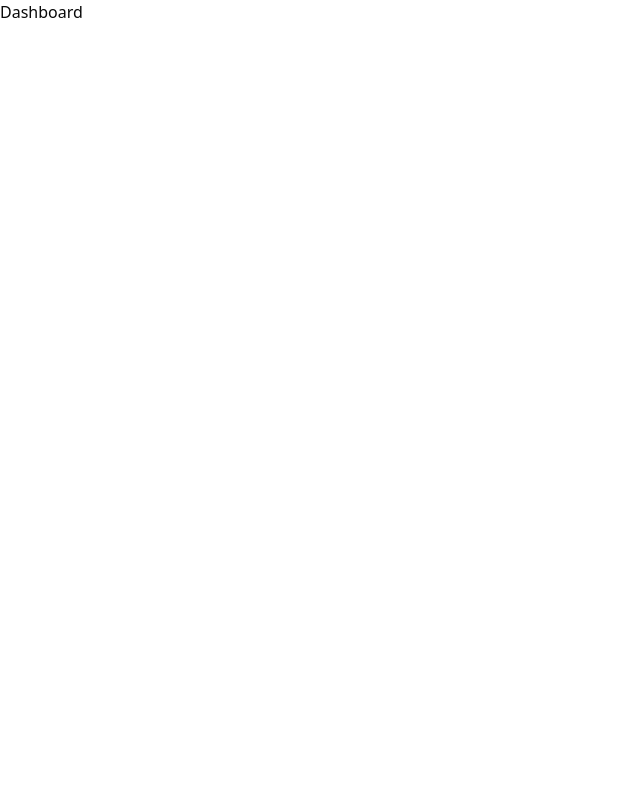
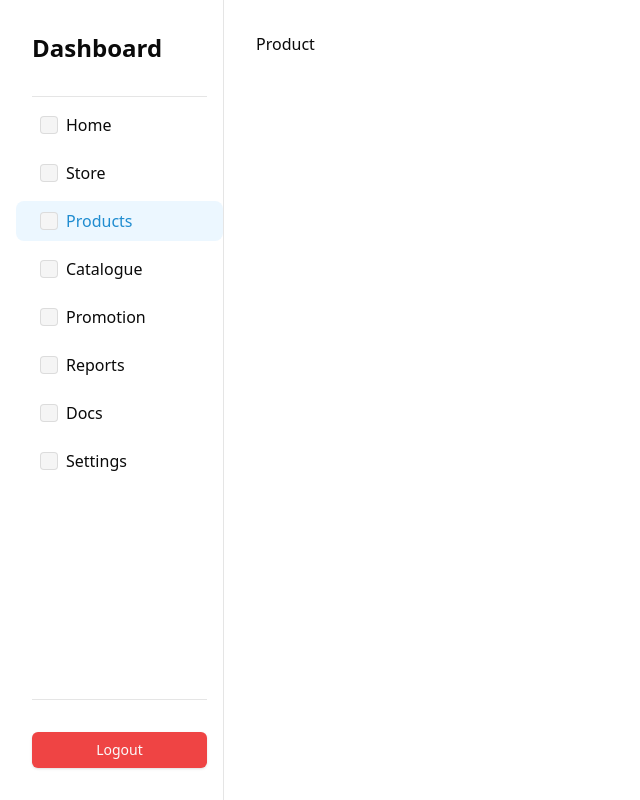
Before and after one commit to amankashyap004/assignment-wit-by-bit, a Next.js app: page /dashboard in a window 1280 px wide. Shown: the whole page, without its empty margins (0-640 px from the left). Built offline with nearby package versions, Linux system fonts and the light colour scheme.

Commit message:
create: dashboard page and components

```diff
--- a/src/app/dashboard/DashboardLayout.tsx
+++ b/src/app/dashboard/DashboardLayout.tsx
@@ -1,9 +1,19 @@
-import React from 'react'
+import Sidebar from "./Sidebar";
+import { ReactNode } from "react";
 
-const DashboardLayout = () => {
-  return (
-    <div>DashboardLayout</div>
-  )
+interface DashboardLayoutProps {
+  children: ReactNode;
 }
 
-export default DashboardLayout
+const DashboardLayout = ({ children }: DashboardLayoutProps) => {
+  return (
+    <div className="flex w-full h-screen px-4">
+      <div className="w-1/6">
+        <Sidebar />
+      </div>
+      <div className="w-5/6">{children}</div>
+    </div>
+  );
+};
+
+export default DashboardLayout;
--- a/src/app/dashboard/Sidebar.tsx
+++ b/src/app/dashboard/Sidebar.tsx
@@ -1,9 +1,78 @@
-import React from 'react'
+"use client";
+import { useEffect, useState } from "react";
+import { useRouter, useSearchParams } from "next/navigation";
+import { Button } from "@/components/ui/button";
 
 const Sidebar = () => {
+  const router = useRouter();
+  const searchParams = useSearchParams();
+  const [activeTab, setActiveTab] = useState("");
+
+  const tab = searchParams.get("tab");
+  useEffect(() => {
+    if (tab) {
+      setActiveTab(tab as string);
+    } else {
+      setActiveTab("products");
+    }
+  }, [tab]);
+
+  const handleLogout = () => {
+    router.push("/");
+  };
+
   return (
-    <div>Sidebar</div>
-  )
-}
+    <div className="flex flex-col justify-between items-start w-full h-full border-r border-black border-opacity-10">
+      <section className="w-full">
+        <div className="mx-4 py-8 text-2xl font-bold border-b border-black border-opacity-10">
+          Dashboard
+        </div>
+        <div>
+          {sidebarItems.map((item) => {
+            const lowerCaseItem = item.toLowerCase();
+            const isActive = activeTab === lowerCaseItem;
+            return (
+              <div
+                key={item}
+                className={`flex items-center justify-start gap-2 px-6 py-2 my-2 cursor-pointer rounded-lg font-medium transition-all ease-in-out duration-300 ${
+                  isActive
+                    ? "bg-[#ECF7FF] text-[#1F8CD0]"
+                    : "hover:bg-[#ECF7FF] hover:text-[#1F8CD0]"
+                }`}
+                onClick={() =>
+                  router.push(`/dashboard?tab=${item.toLowerCase()}`)
+                }
+              >
+                <div className="p-2 bg-[#F5F5F5] border border-black border-opacity-10 rounded" />
+                {item}
+              </div>
+            );
+          })}
+        </div>
+      </section>
+      <section className="w-full">
+        <div className="mx-4 py-8 border-t border-black border-opacity-10">
+          <Button
+            className="bg-red-500 hover:bg-red-600 px-4 py-2 w-full"
+            onClick={handleLogout}
+          >
+            Logout
+          </Button>
+        </div>
+      </section>
+    </div>
+  );
+};
 
-export default Sidebar
+export default Sidebar;
+
+const sidebarItems = [
+  "Home",
+  "Store",
+  "Products",
+  "Catalogue",
+  "Promotion",
+  "Reports",
+  "Docs",
+  "Settings",
+];
--- a/src/app/dashboard/Tabs.tsx
+++ b/src/app/dashboard/Tabs.tsx
@@ -1,9 +1,47 @@
-import React from 'react'
+"use client";
+
+import { useSearchParams } from "next/navigation";
+import { useEffect, useState } from "react";
 
 const Tabs = () => {
+  const searchParams = useSearchParams();
+  const [activeTab, setActiveTab] = useState("products");
+
+  const tab = searchParams.get("tab");
+  useEffect(() => {
+    if (tab) {
+      setActiveTab(tab as string);
+    }
+  }, [tab]);
+
+  const renderContent = () => {
+    switch (activeTab) {
+      case "home":
+        return <div>Home</div>;
+      case "products":
+        return <div>Product</div>;
+      case "store":
+        return <div>Store Information</div>;
+      case "catalogue":
+        return <div>Catalogue Information</div>;
+      case "promotion":
+        return <div>Promotion Information</div>;
+      case "reports":
+        return <div>Reports Section</div>;
+      case "docs":
+        return <div>Docs Section</div>;
+      case "settings":
+        return <div>Settings Section</div>;
+      default:
+        return <div>Product List will be here.</div>;
+    }
+  };
+
   return (
-    <div>Tabs</div>
-  )
-}
+    <div className="p-8 w-full h-full">
+      {renderContent()}
+    </div>
+  );
+};
 
-export default Tabs
+export default Tabs;
--- a/src/app/dashboard/page.tsx
+++ b/src/app/dashboard/page.tsx
@@ -1,9 +1,12 @@
-import React from 'react'
+import DashboardLayout from "./DashboardLayout";
+import Tabs from "./Tabs";
 
 const Dashboard = () => {
   return (
-    <div>Dashboard</div>
-  )
-}
+    <DashboardLayout>
+      <Tabs />
+    </DashboardLayout>
+  );
+};
 
-export default Dashboard
+export default Dashboard;
```
